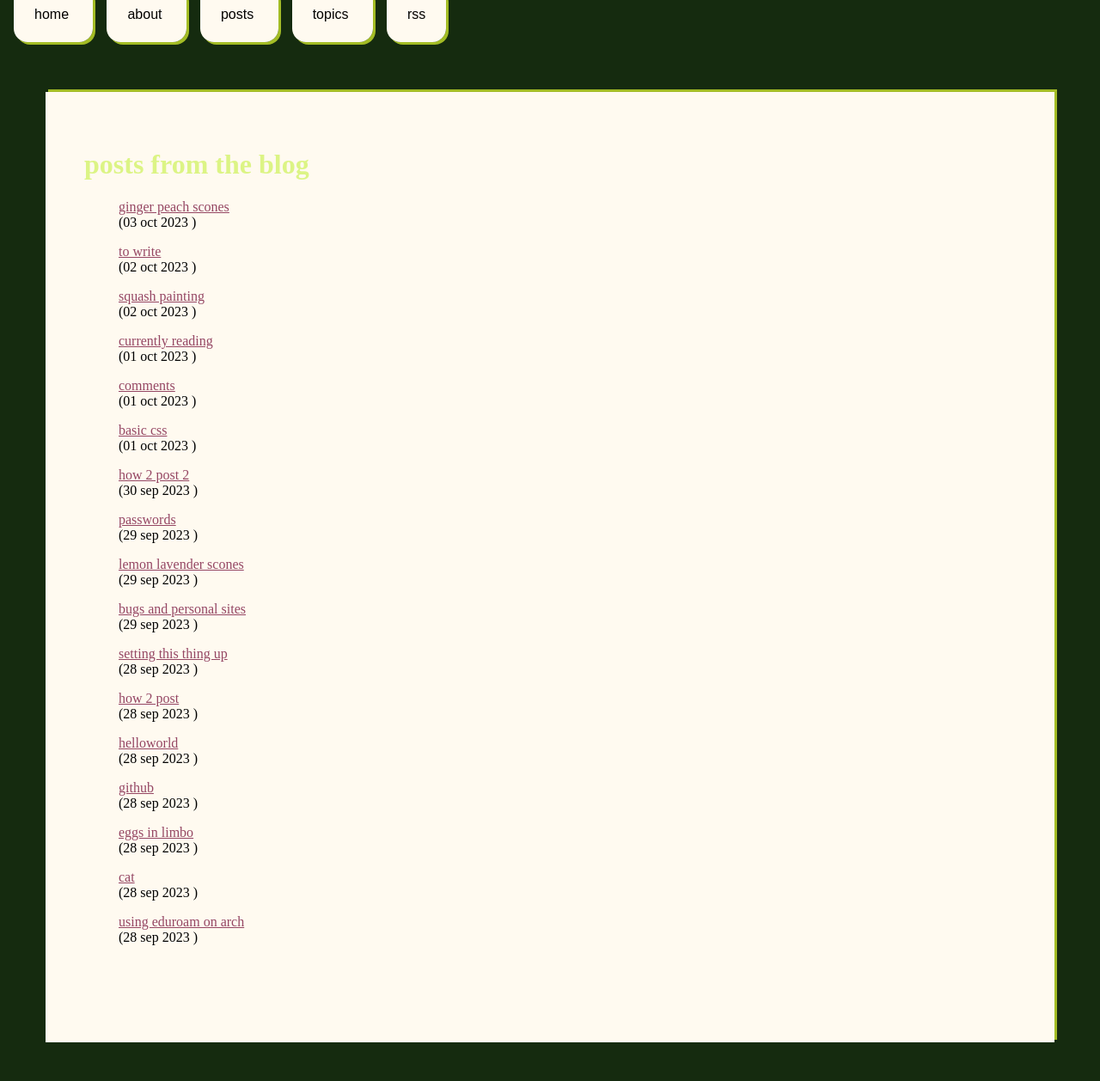
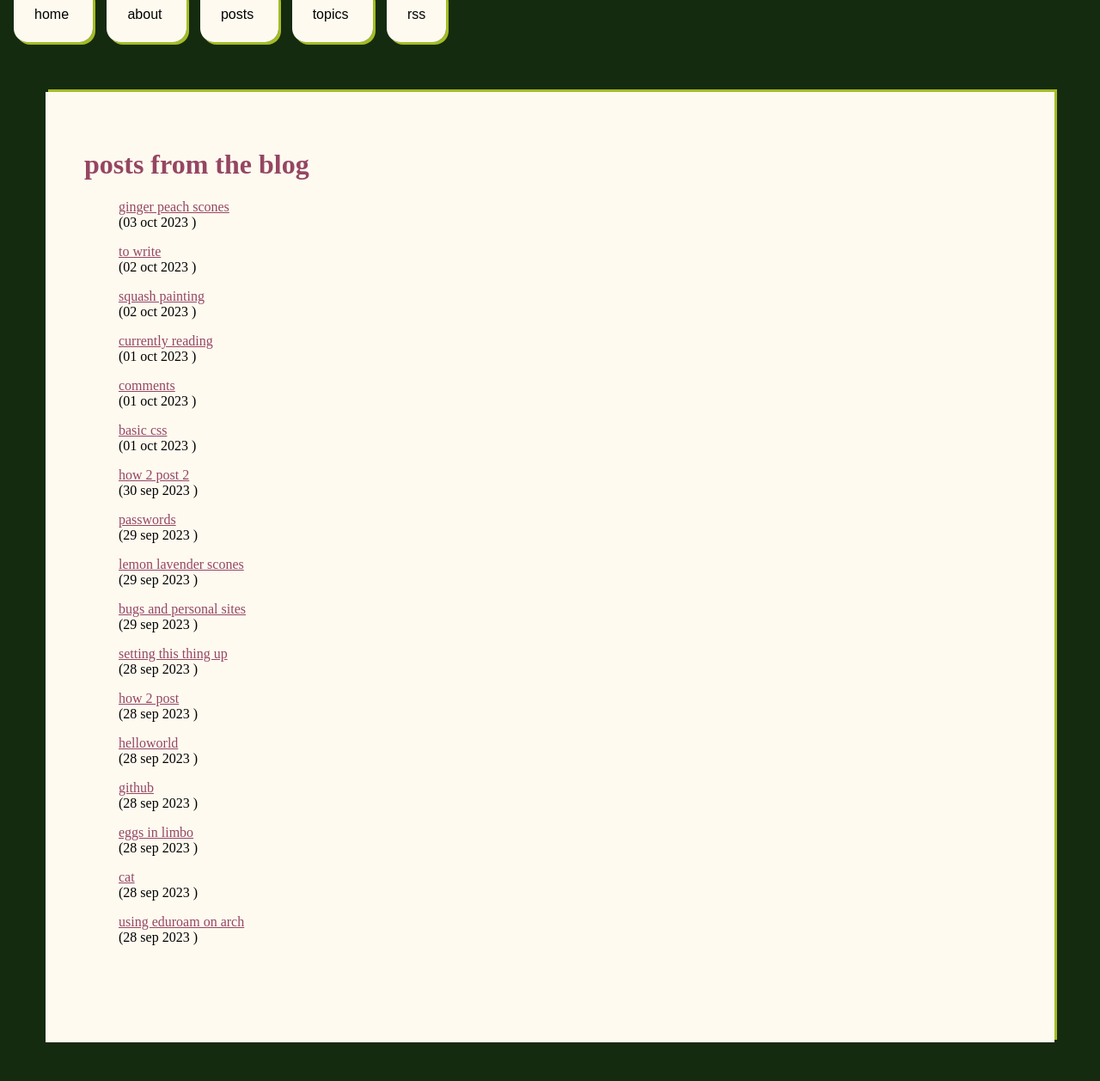
Before and after one commit to mossbeasts/mossbeasts.github.io, a Jekyll site: the page built from postslist.html, in a window 1280 px wide. Shown: the whole page at 86% size. Built offline with Jekyll 4.4.1, drawn with Linux system fonts in a browser that asks for light colours; some web fonts are replaced.

Commit message:
more css

```diff
--- a/postslist.html
+++ b/postslist.html
@@ -3,7 +3,7 @@ layout: default
 title: posts list
 ---
 	<span class="bg">
-<h1 class="posttitle">posts from the blog</h1>
+<h1>posts from the blog</h1>
 	<ul class="postslist">
 <span class="postlistcontainer">
 	{% for post in site.posts %}
```
